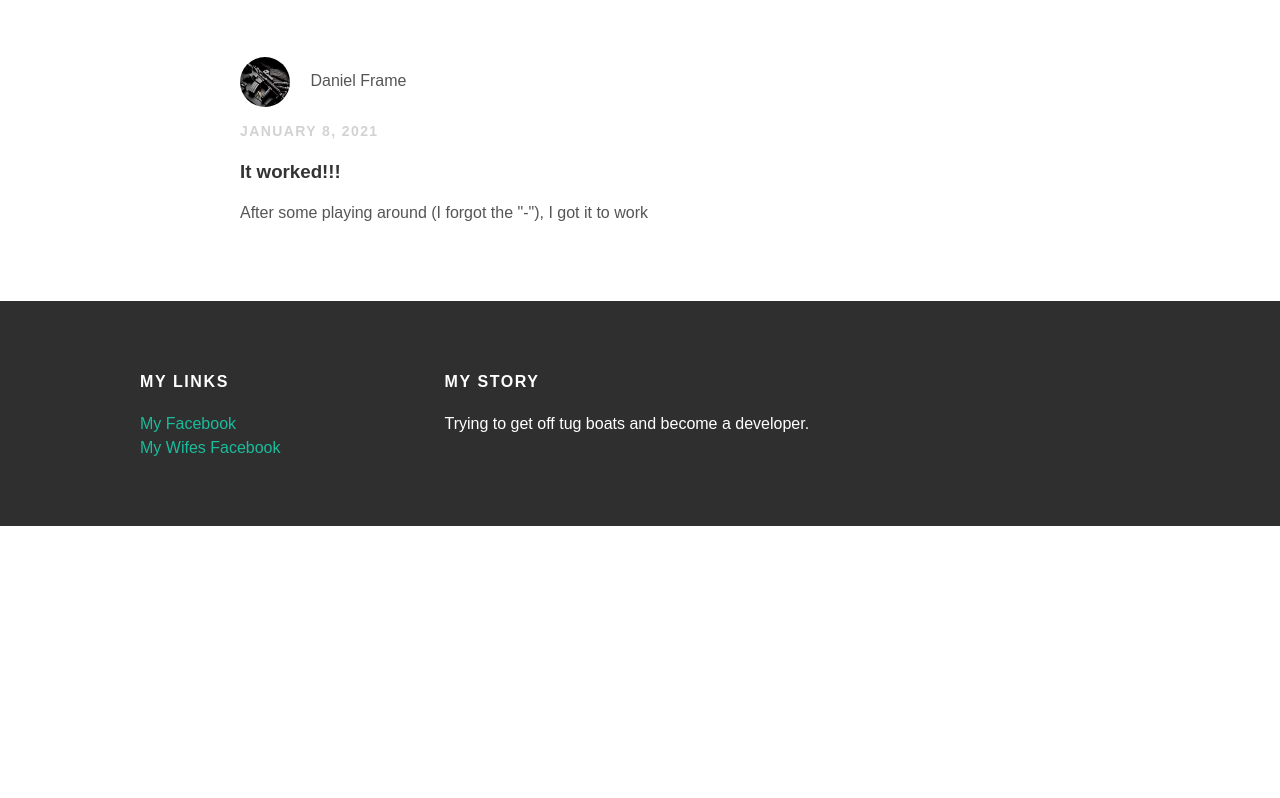
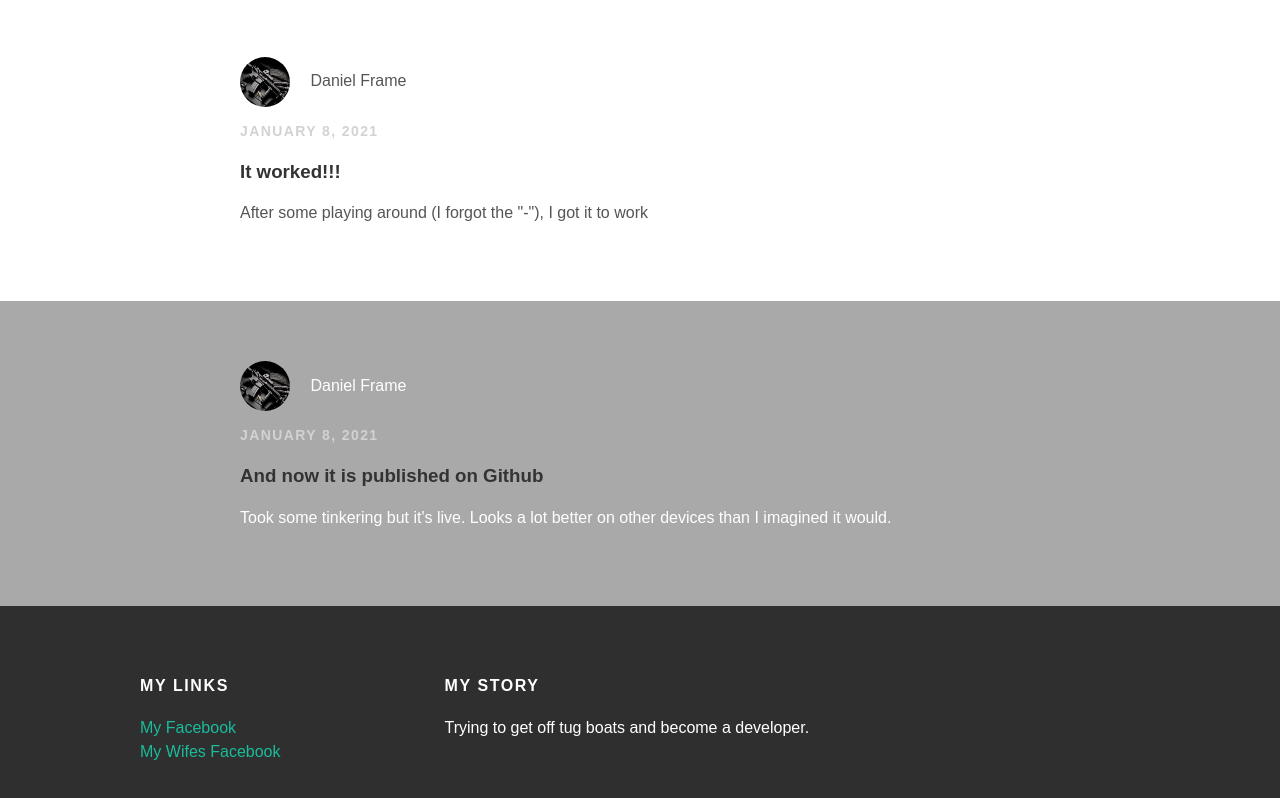
Before and after one commit to Berkasnerkaloo/Berka.github.io, a plain HTML site: page index.html in a window 1280 px wide. Shown: the part 890-1688 px from the top of the page. Before the commit the page ends 1416 px from the top, so only its background shows below. Drawn offline with Linux system fonts and the light colour scheme.

Commit message:
Update index.html

```diff
--- a/index.html
+++ b/index.html
@@ -56,6 +56,19 @@
          </div>
        </div>
      </div>
+   <div class="post-container">
+       <div class="post">
+         <div class="post-author">
+           <img src="Me.jpg">
+           <span>Daniel Frame</span>
+         </div>
+         <p class="post-date">January 8, 2021</p>
+         <h3 class="post-title">And now it is published on Github</h3>
+         <div class="post-content">
+           <p>Took some tinkering but it's live. Looks a lot better on other devices than I imagined it would.</p>
+         </div>
+       </div>
+     </div>
 
 
    </div>
```
